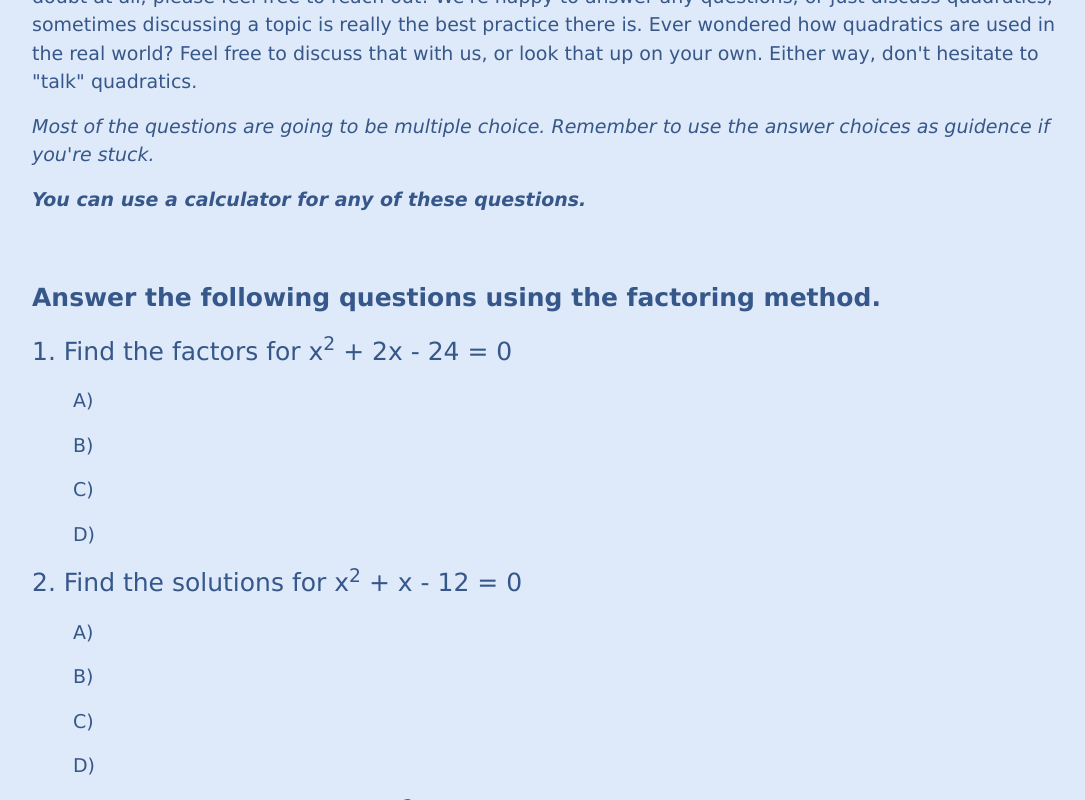
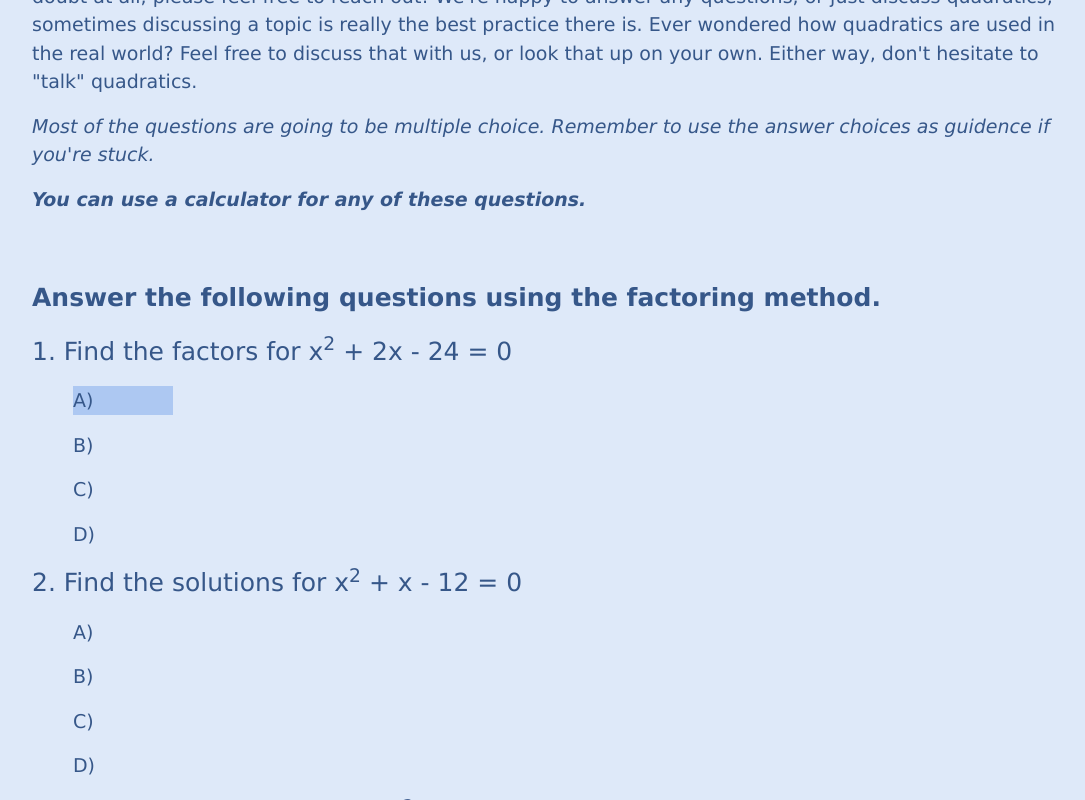
Before and after one commit to YomenT/bluebird-teaching, a React (Create React App) app in the folder reactapp/: page /passport_to_advanced_math/quadratics_foundations_checkup in a window 1280 px wide. In both pictures the pointer is over the element 660 px from the left and 1096 px from the top of the page. Shown: the part 696-1496 px from the top of the page, without its empty margins (96-1181 px from the left). Built offline with nearby package versions, Linux system fonts and the light colour scheme.

Commit message:
CSS Testing

```diff
--- a/reactapp/src/index.css
+++ b/reactapp/src/index.css
@@ -194,7 +194,7 @@ a:hover {
 }
 
 #answer-choice:hover {
-  box-shadow: inset 100px 0 0 0 #dee9f9;
+  box-shadow: inset 100px 0 0 0 #adc8f2;
   color: #365789;
 }
 
```
